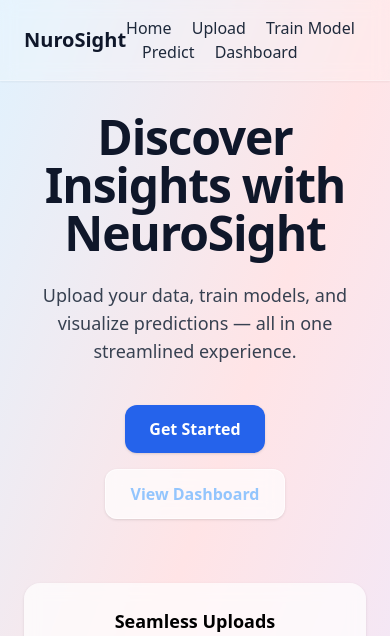
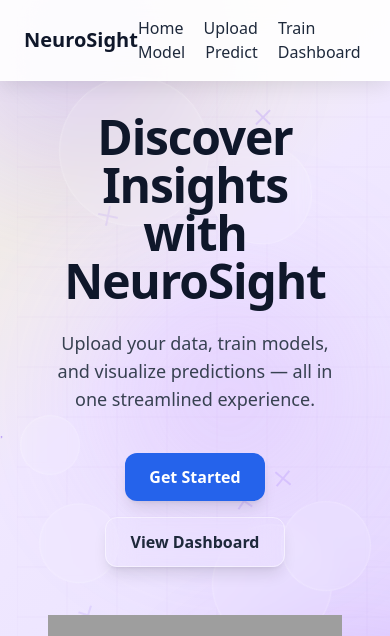
Before and after one commit to Kawshik-khan/NeuroSight, a Flask app: page / in a window 390 px wide. Shown: the top 636 px of the page. Run offline with Flask 3, Linux system fonts and the light colour scheme; some libraries are stand-ins or nearby versions; grey boxes are pictures that could not be loaded.

Commit message:
Enhance data loading and UI components
- Improved the `load_and_clean_data` function to handle various forms of NaN values and added checks for missing values in both numeric and categorical columns.
- Updated CSS styles for glassmorphism effects, enhancing the visual appeal of UI components.
- Modified HTML templates to reflect the new branding as "NeuroSight" and incorporated glassmorphism styles in various sections for a modern look.
- Enhanced the landing and home pages with improved layout and design elements, including animated backgrounds and feature cards.

```diff
--- /dev/null
+++ b/static/css/animated-background.css
@@ -0,0 +1,541 @@
+/* Animated Background for NeuroSight */
+.animated-background {
+    position: fixed;
+    top: 0;
+    left: 0;
+    width: 100vw;
+    height: 100vh;
+    background: linear-gradient(135deg,
+        #f8f6f3 0%,
+        #f2ede8 20%,
+        #f0e8ff 40%,
+        #ede5ff 60%,
+        #e6d9ff 80%,
+        #dcc9ff 100%);
+    overflow: hidden;
+    z-index: -1;
+}
+
+/* Grid overlay */
+.grid-overlay {
+    position: absolute;
+    top: 0;
+    left: 0;
+    right: 0;
+    bottom: 0;
+    background-image:
+        linear-gradient(rgba(139, 92, 246, 0.03) 1px, transparent 1px),
+        linear-gradient(90deg, rgba(139, 92, 246, 0.03) 1px, transparent 1px);
+    background-size: 50px 50px;
+    animation: gridMove 20s linear infinite;
+}
+
+/* Floating geometric shapes */
+.shape {
+    position: absolute;
+    border-radius: 50%;
+    background: rgba(255, 255, 255, 0.1);
+    backdrop-filter: blur(10px);
+    border: 1px solid rgba(255, 255, 255, 0.2);
+}
+
+.shape-1 {
+    width: 150px;
+    height: 150px;
+    top: 10%;
+    left: 15%;
+    animation: float1 8s ease-in-out infinite;
+}
+
+.shape-2 {
+    width: 100px;
+    height: 100px;
+    top: 20%;
+    right: 20%;
+    animation: float2 10s ease-in-out infinite;
+    animation-delay: 2s;
+}
+
+.shape-3 {
+    width: 80px;
+    height: 80px;
+    bottom: 30%;
+    left: 10%;
+    animation: float3 12s ease-in-out infinite;
+    animation-delay: 4s;
+}
+
+.shape-4 {
+    width: 120px;
+    height: 120px;
+    bottom: 20%;
+    right: 15%;
+    animation: float4 9s ease-in-out infinite;
+    animation-delay: 1s;
+}
+
+.shape-5 {
+    width: 60px;
+    height: 60px;
+    top: 50%;
+    left: 5%;
+    animation: float5 15s ease-in-out infinite;
+    animation-delay: 3s;
+}
+
+.shape-6 {
+    width: 90px;
+    height: 90px;
+    top: 60%;
+    right: 5%;
+    animation: float6 11s ease-in-out infinite;
+    animation-delay: 5s;
+}
+
+/* Gradient orbs */
+.orb {
+    position: absolute;
+    border-radius: 50%;
+    filter: blur(60px);
+    opacity: 0.3;
+}
+
+.orb-1 {
+    width: 300px;
+    height: 300px;
+    background: radial-gradient(circle, #8b5cf6, transparent);
+    top: -150px;
+    left: -150px;
+    animation: orbFloat1 20s ease-in-out infinite;
+}
+
+.orb-2 {
+    width: 400px;
+    height: 400px;
+    background: radial-gradient(circle, #a855f7, transparent);
+    bottom: -200px;
+    right: -200px;
+    animation: orbFloat2 25s ease-in-out infinite;
+}
+
+.orb-3 {
+    width: 250px;
+    height: 250px;
+    background: radial-gradient(circle, #c084fc, transparent);
+    top: 50%;
+    left: 50%;
+    transform: translate(-50%, -50%);
+    animation: orbFloat3 18s ease-in-out infinite;
+}
+
+/* Plus signs */
+.plus {
+    position: absolute;
+    width: 20px;
+    height: 20px;
+    opacity: 0.1;
+}
+
+.plus::before,
+.plus::after {
+    content: '';
+    position: absolute;
+    background: #8b5cf6;
+}
+
+.plus::before {
+    width: 20px;
+    height: 2px;
+    top: 9px;
+    left: 0;
+}
+
+.plus::after {
+    width: 2px;
+    height: 20px;
+    top: 0;
+    left: 9px;
+}
+
+.plus-1 {
+    top: 25%;
+    left: 25%;
+    animation: plusFloat 8s ease-in-out infinite;
+}
+
+.plus-2 {
+    top: 15%;
+    right: 30%;
+    animation: plusFloat 10s ease-in-out infinite;
+    animation-delay: 2s;
+}
+
+.plus-3 {
+    bottom: 25%;
+    left: 20%;
+    animation: plusFloat 12s ease-in-out infinite;
+    animation-delay: 4s;
+}
+
+.plus-4 {
+    bottom: 40%;
+    right: 25%;
+    animation: plusFloat 9s ease-in-out infinite;
+    animation-delay: 1s;
+}
+
+.plus-5 {
+    top: 60%;
+    left: 60%;
+    animation: plusFloat 11s ease-in-out infinite;
+    animation-delay: 3s;
+}
+
+/* Subtle particles */
+.particle {
+    position: absolute;
+    width: 3px;
+    height: 3px;
+    background: rgba(139, 92, 246, 0.3);
+    border-radius: 50%;
+    animation: particleFloat 15s linear infinite;
+}
+
+.particle:nth-child(1) {
+    left: 20%;
+    animation-delay: 0s;
+}
+
+.particle:nth-child(2) {
+    left: 40%;
+    animation-delay: 2s;
+}
+
+.particle:nth-child(3) {
+    left: 60%;
+    animation-delay: 4s;
+}
+
+.particle:nth-child(4) {
+    left: 80%;
+    animation-delay: 6s;
+}
+
+/* Technology Cards */
+.tech-card {
+    position: absolute;
+    width: 120px;
+    height: 120px;
+    border-radius: 50%;
+    background: rgba(255, 255, 255, 0.15);
+    backdrop-filter: blur(15px);
+    border: 2px solid rgba(255, 255, 255, 0.3);
+    display: flex;
+    flex-direction: column;
+    align-items: center;
+    justify-content: center;
+    /*font-size: 10px;*/
+    /*font-weight: 600;*/
+    color: rgba(139, 92, 246, 0.8);
+    text-align: center;
+    line-height: 1.2;
+    box-shadow: 0 8px 32px rgba(0, 0, 0, 0.1);
+    transition: all 0.3s ease;
+    padding: 8px;
+}
+
+.tech-card img {
+    width: 140px;
+    height: 140px;
+    object-fit: contain;
+    margin-bottom: 4px;
+    filter: drop-shadow(0 2px 4px rgba(0, 0, 0, 0.1));
+    transition: transform 0.3s ease;
+}
+
+.tech-card:hover img {
+    transform: scale(1.1);
+}
+
+.tech-card:hover {
+    transform: scale(1.1);
+    background: rgba(255, 255, 255, 0.25);
+    border-color: rgba(139, 92, 246, 0.5);
+    box-shadow: 0 12px 40px rgba(139, 92, 246, 0.2);
+}
+
+.tech-card-1 {
+    top: 15%;
+    left: 8%;
+    animation: techFloat1 25s ease-in-out infinite;
+}
+
+.tech-card-2 {
+    top: 25%;
+    right: 10%;
+    animation: techFloat2 30s ease-in-out infinite;
+    animation-delay: 3s;
+}
+
+.tech-card-3 {
+    bottom: 25%;
+    left: 12%;
+    animation: techFloat3 28s ease-in-out infinite;
+    animation-delay: 6s;
+}
+
+.tech-card-4 {
+    bottom: 15%;
+    right: 8%;
+    animation: techFloat4 32s ease-in-out infinite;
+    animation-delay: 9s;
+}
+
+.tech-card-5 {
+    top: 45%;
+    left: 3%;
+    animation: techFloat5 27s ease-in-out infinite;
+    animation-delay: 12s;
+}
+
+.tech-card-6 {
+    top: 55%;
+    right: 3%;
+    animation: techFloat6 29s ease-in-out infinite;
+    animation-delay: 15s;
+}
+
+/* Animations */
+@keyframes gridMove {
+    0% {
+        transform: translate(0, 0);
+    }
+    100% {
+        transform: translate(50px, 50px);
+    }
+}
+
+@keyframes float1 {
+    0%, 100% {
+        transform: translateY(0px) rotate(0deg);
+    }
+    50% {
+        transform: translateY(-30px) rotate(180deg);
+    }
+}
+
+@keyframes float2 {
+    0%, 100% {
+        transform: translateY(0px) rotate(0deg);
+    }
+    50% {
+        transform: translateY(-25px) rotate(-180deg);
+    }
+}
+
+@keyframes float3 {
+    0%, 100% {
+        transform: translateY(0px) rotate(0deg);
+    }
+    50% {
+        transform: translateY(-20px) rotate(360deg);
+    }
+}
+
+@keyframes float4 {
+    0%, 100% {
+        transform: translateY(0px) rotate(0deg);
+    }
+    50% {
+        transform: translateY(-35px) rotate(-360deg);
+    }
+}
+
+@keyframes float5 {
+    0%, 100% {
+        transform: translateY(0px) rotate(0deg);
+    }
+    50% {
+        transform: translateY(-15px) rotate(270deg);
+    }
+}
+
+@keyframes float6 {
+    0%, 100% {
+        transform: translateY(0px) rotate(0deg);
+    }
+    50% {
+        transform: translateY(-28px) rotate(-270deg);
+    }
+}
+
+@keyframes orbFloat1 {
+    0%, 100% {
+        transform: translate(0, 0) scale(1);
+    }
+    50% {
+        transform: translate(100px, 50px) scale(1.1);
+    }
+}
+
+@keyframes orbFloat2 {
+    0%, 100% {
+        transform: translate(0, 0) scale(1);
+    }
+    50% {
+        transform: translate(-80px, -60px) scale(0.9);
+    }
+}
+
+@keyframes orbFloat3 {
+    0%, 100% {
+        transform: translate(-50%, -50%) scale(1);
+    }
+    50% {
+        transform: translate(-50%, -50%) translate(40px, -30px) scale(1.2);
+    }
+}
+
+@keyframes plusFloat {
+    0%, 100% {
+        transform: translateY(0px) rotate(0deg);
+        opacity: 0.1;
+    }
+    50% {
+        transform: translateY(-20px) rotate(45deg);
+        opacity: 0.2;
+    }
+}
+
+@keyframes particleFloat {
+    0% {
+        transform: translateY(100vh) scale(0);
+        opacity: 0;
+    }
+    10% {
+        opacity: 1;
+    }
+    90% {
+        opacity: 1;
+    }
+    100% {
+        transform: translateY(-10vh) scale(1);
+        opacity: 0;
+    }
+}
+
+/* Technology Card Animations */
+@keyframes techFloat1 {
+    0%, 100% {
+        transform: translate(0, 0) rotate(0deg);
+    }
+    25% {
+        transform: translate(30px, -20px) rotate(5deg);
+    }
+    50% {
+        transform: translate(10px, -40px) rotate(-3deg);
+    }
+    75% {
+        transform: translate(-20px, -10px) rotate(8deg);
+    }
+}
+
+@keyframes techFloat2 {
+    0%, 100% {
+        transform: translate(0, 0) rotate(0deg);
+    }
+    25% {
+        transform: translate(-25px, -30px) rotate(-7deg);
+    }
+    50% {
+        transform: translate(-40px, -15px) rotate(4deg);
+    }
+    75% {
+        transform: translate(-15px, -25px) rotate(-2deg);
+    }
+}
+
+@keyframes techFloat3 {
+    0%, 100% {
+        transform: translate(0, 0) rotate(0deg);
+    }
+    25% {
+        transform: translate(35px, -15px) rotate(6deg);
+    }
+    50% {
+        transform: translate(20px, -35px) rotate(-4deg);
+    }
+    75% {
+        transform: translate(-10px, -20px) rotate(3deg);
+    }
+}
+
+@keyframes techFloat4 {
+    0%, 100% {
+        transform: translate(0, 0) rotate(0deg);
+    }
+    25% {
+        transform: translate(-30px, -25px) rotate(-5deg);
+    }
+    50% {
+        transform: translate(-45px, -10px) rotate(7deg);
+    }
+    75% {
+        transform: translate(-20px, -30px) rotate(-3deg);
+    }
+}
+
+@keyframes techFloat5 {
+    0%, 100% {
+        transform: translate(0, 0) rotate(0deg);
+    }
+    25% {
+        transform: translate(25px, -20px) rotate(4deg);
+    }
+    50% {
+        transform: translate(15px, -35px) rotate(-6deg);
+    }
+    75% {
+        transform: translate(-15px, -15px) rotate(2deg);
+    }
+}
+
+@keyframes techFloat6 {
+    0%, 100% {
+        transform: translate(0, 0) rotate(0deg);
+    }
+    25% {
+        transform: translate(-20px, -25px) rotate(-3deg);
+    }
+    50% {
+        transform: translate(-35px, -20px) rotate(5deg);
+    }
+    75% {
+        transform: translate(-10px, -30px) rotate(-4deg);
+    }
+}
+
+/* Ensure content is above the background */
+.content-wrapper {
+    position: relative;
+    z-index: 1;
+}
+
+/* Enhanced glassmorphism for better contrast with animated background */
+.glass-enhanced {
+    background: rgba(255, 255, 255, 0);
+    -webkit-backdrop-filter: blur(15px);
+    backdrop-filter: blur(15px);
+    border: 1px solid rgba(255, 255, 255, 0.5);
+    box-shadow: 0 15px 35px rgba(0, 0, 0, 0.1);
+    border-radius: 20px;
+}
+
+/* Enhanced navigation for better visibility */
+.nav-enhanced {
+    background: rgba(255, 255, 255, 0.9) !important;
+    -webkit-backdrop-filter: blur(20px) !important;
+    backdrop-filter: blur(20px) !important;
+    border-bottom: 1px solid rgba(255, 255, 255, 0.3) !important;
+    box-shadow: 0 4px 20px rgba(0, 0, 0, 0.1) !important;
+}
--- a/static/css/styles.css
+++ b/static/css/styles.css
@@ -1,11 +1,21 @@
 /* Glassmorphism helper */
 .glass {
-  background: rgba(255, 255, 255, 0.6);
-  -webkit-backdrop-filter: blur(10px);
-  backdrop-filter: blur(10px);
-  border: 1px solid rgba(255, 255, 255, 0.4);
-  box-shadow: 0 10px 30px rgba(0, 0, 0, 0.08);
-  border-radius: 16px;
+  background: rgba(255, 255, 255, 0.7);
+  -webkit-backdrop-filter: blur(15px);
+  backdrop-filter: blur(15px);
+  border: 1px solid rgba(255, 255, 255, 0.5);
+  box-shadow: 0 15px 35px rgba(0, 0, 0, 0.1);
+  border-radius: 20px;
+}
+
+/* Enhanced glassmorphism for animated background */
+.glass-enhanced {
+  background: rgba(255, 255, 255, 0.8);
+  -webkit-backdrop-filter: blur(20px);
+  backdrop-filter: blur(20px);
+  border: 1px solid rgba(255, 255, 255, 0.6);
+  box-shadow: 0 20px 40px rgba(0, 0, 0, 0.15);
+  border-radius: 24px;
 }
 /* Custom styles beyond Tailwind */
 
--- a/templates/base.html
+++ b/templates/base.html
@@ -3,18 +3,55 @@
 <head>
     <meta charset="UTF-8">
     <meta name="viewport" content="width=device-width, initial-scale=1.0">
-    <title>NuroSight - {% block title %}{% endblock %}</title>
+    <title>NeuroSight - {% block title %}{% endblock %}</title>
     <script src="https://cdn.tailwindcss.com"></script>
     <script src="https://cdn.jsdelivr.net/npm/chart.js"></script>
     <script src="{{ url_for('static', filename='js/main.js') }}"></script>
     <link rel="stylesheet" href="{{ url_for('static', filename='css/styles.css') }}">
+    <link rel="stylesheet" href="{{ url_for('static', filename='css/animated-background.css') }}">
 </head>
-<body class="min-h-screen bg-gradient-to-br from-sky-100 via-rose-100 to-violet-100">
-    <nav class="text-white backdrop-blur supports-[backdrop-filter]:backdrop-blur bg-white/20 border-b border-white/30 shadow-sm">
+<body class="min-h-screen">
+    <!-- Animated Background -->
+    <div class="animated-background">
+        <!-- Grid overlay -->
+        <div class="grid-overlay"></div>
+
+        <!-- Gradient orbs -->
+        <div class="orb orb-1"></div>
+        <div class="orb orb-2"></div>
+        <div class="orb orb-3"></div>
+
+        <!-- Floating shapes -->
+        <div class="shape shape-1"></div>
+        <div class="shape shape-2"></div>
+        <div class="shape shape-3"></div>
+        <div class="shape shape-4"></div>
+        <div class="shape shape-5"></div>
+        <div class="shape shape-6"></div>
+
+        <!-- Plus signs -->
+        <div class="plus plus-1"></div>
+        <div class="plus plus-2"></div>
+        <div class="plus plus-3"></div>
+        <div class="plus plus-4"></div>
+        <div class="plus plus-5"></div>
+
+        <!-- Floating particles -->
+        <div class="particle"></div>
+        <div class="particle"></div>
+        <div class="particle"></div>
+        <div class="particle"></div>
+
+        {% block tech_cards %}{% endblock %}
+    </div>
+
+    <!-- Content Wrapper -->
+    <div class="content-wrapper">
+        <nav class="nav-enhanced text-slate-800">
         <div class="container mx-auto px-6 py-4">
             <div class="flex items-center justify-between">
                 <div class="text-xl font-bold text-slate-900">
-                    <a href="/">NuroSight</a>
+                    <a href="/">NeuroSight</a>
                 </div>
                 <div class="space-x-4">
                     <a href="/" class="text-slate-800 hover:text-slate-900">Home</a>
@@ -31,12 +68,13 @@
         {% block content %}{% endblock %}
     </main>
 
-    <div id="loading-spinner" class="fixed inset-0 bg-black/20 flex items-center justify-center hidden backdrop-blur">
+    <div id="loading-spinner" class="fixed inset-0 bg-black/20 flex items-center justify-center hidden backdrop-blur z-50">
         <div class="animate-spin rounded-full h-32 w-32 border-t-2 border-b-2 border-blue-500"></div>
     </div>
 
-    <div id="error-toast" class="fixed bottom-4 right-4 bg-white/80 backdrop-blur text-red-700 px-6 py-4 rounded-lg shadow-lg hidden border border-red-200">
+    <div id="error-toast" class="fixed bottom-4 right-4 bg-white/80 backdrop-blur text-red-700 px-6 py-4 rounded-lg shadow-lg hidden border border-red-200 z-50">
         <span id="error-message"></span>
     </div>
+    </div> <!-- End content-wrapper -->
 </body>
 </html>
--- a/templates/landing.html
+++ b/templates/landing.html
@@ -3,8 +3,11 @@
 {% block title %}Welcome{% endblock %}
 
 {% block content %}
-<section class="min-h-[70vh] flex flex-col items-center justify-center text-center">
-  <div class="max-w-3xl mx-auto">
+<section class="min-h-[70vh] flex items-center justify-center">
+  <div class="container mx-auto px-6">
+    <div class="grid grid-cols-1 lg:grid-cols-2 gap-12 items-center">
+      <!-- Left Column - Content -->
+      <div class="text-center lg:text-left">
         <h1 class="text-5xl md:text-6xl font-extrabold tracking-tight text-slate-900">
           Discover Insights with NeuroSight
         </h1>
@@ -12,28 +15,36 @@
           Upload your data, train models, and visualize predictions — all in one streamlined experience.
         </p>
 
-    <div class="mt-10 flex flex-col sm:flex-row items-center justify-center gap-4">
-      <a href="/home" class="inline-flex items-center justify-center px-6 py-3 rounded-xl bg-blue-600 text-white font-semibold shadow hover:bg-blue-300 transition">
+        <div class="mt-10 flex flex-col sm:flex-row items-center lg:items-start gap-4">
+          <a href="/home" class="inline-flex items-center justify-center px-6 py-3 rounded-xl bg-blue-600 text-white font-semibold shadow-lg hover:bg-blue-700 transition-all duration-300 transform hover:scale-105">
             Get Started
           </a>
-      <a href="/dashboard" class="inline-flex items-center justify-center px-6 py-3 rounded-xl bg-white/70 backdrop-blur border border-white/60 text-blue-300 font-semibold shadow hover:bg-white transition">
+          <a href="/dashboard" class="inline-flex items-center justify-center px-6 py-3 rounded-xl glass-enhanced text-slate-800 font-semibold shadow-lg hover:bg-white/90 transition-all duration-300 transform hover:scale-105">
             View Dashboard
           </a>
         </div>
       </div>
 
-  <div class="mt-16 grid grid-cols-1 md:grid-cols-3 gap-6 max-w-5xl w-full">
-    <div class="bg-white/70 backdrop-blur rounded-2xl shadow p-6">
-      <h3 class="text-lg font-semibold">Seamless Uploads</h3>
-      <p class="mt-2 text-gray-600">CSV or Excel supported with automatic encoding handling and validation.</p>
+      <!-- Right Column - Programming Image -->
+      <div class="flex justify-center lg:justify-end">
+        <img src="{{ url_for('static', filename='images/Programing-01.svg') }}" alt="Programming" class="w-full max-w-md h-auto">
       </div>
-    <div class="bg-white/70 backdrop-blur rounded-2xl shadow p-6">
-      <h3 class="text-lg font-semibold">Smart Training</h3>
-      <p class="mt-2 text-gray-600">Cleans data, tries multiple models, and picks the best performer.</p>
     </div>
-    <div class="bg-white/70 backdrop-blur rounded-2xl shadow p-6">
-      <h3 class="text-lg font-semibold">Insightful Dashboard</h3>
-      <p class="mt-2 text-gray-600">See model metrics and feature importance at a glance.</p>
+
+    <!-- Feature Cards -->
+    <div class="mt-16 grid grid-cols-1 md:grid-cols-3 gap-6 max-w-5xl mx-auto">
+      <div class="glass-enhanced p-6">
+        <h3 class="text-lg font-semibold text-slate-800">Seamless Uploads</h3>
+        <p class="mt-2 text-slate-600">CSV or Excel supported with automatic encoding handling and validation.</p>
+      </div>
+      <div class="glass-enhanced p-6">
+        <h3 class="text-lg font-semibold text-slate-800">Smart Training</h3>
+        <p class="mt-2 text-slate-600">Cleans data, tries multiple models, and picks the best performer.</p>
+      </div>
+      <div class="glass-enhanced p-6">
+        <h3 class="text-lg font-semibold text-slate-800">Insightful Dashboard</h3>
+        <p class="mt-2 text-slate-600">See model metrics and feature importance at a glance.</p>
+      </div>
     </div>
   </div>
 </section>
```
Also changed, not shown: ml_utils.py (+20 -1 lines), templates/home.html (+12 -10 lines), static/images/Programing.svg (added), static/images/python.png (added), static/images/python.svg (added), 1 other file. Lines whose indentation alone changed are shown as unchanged.
